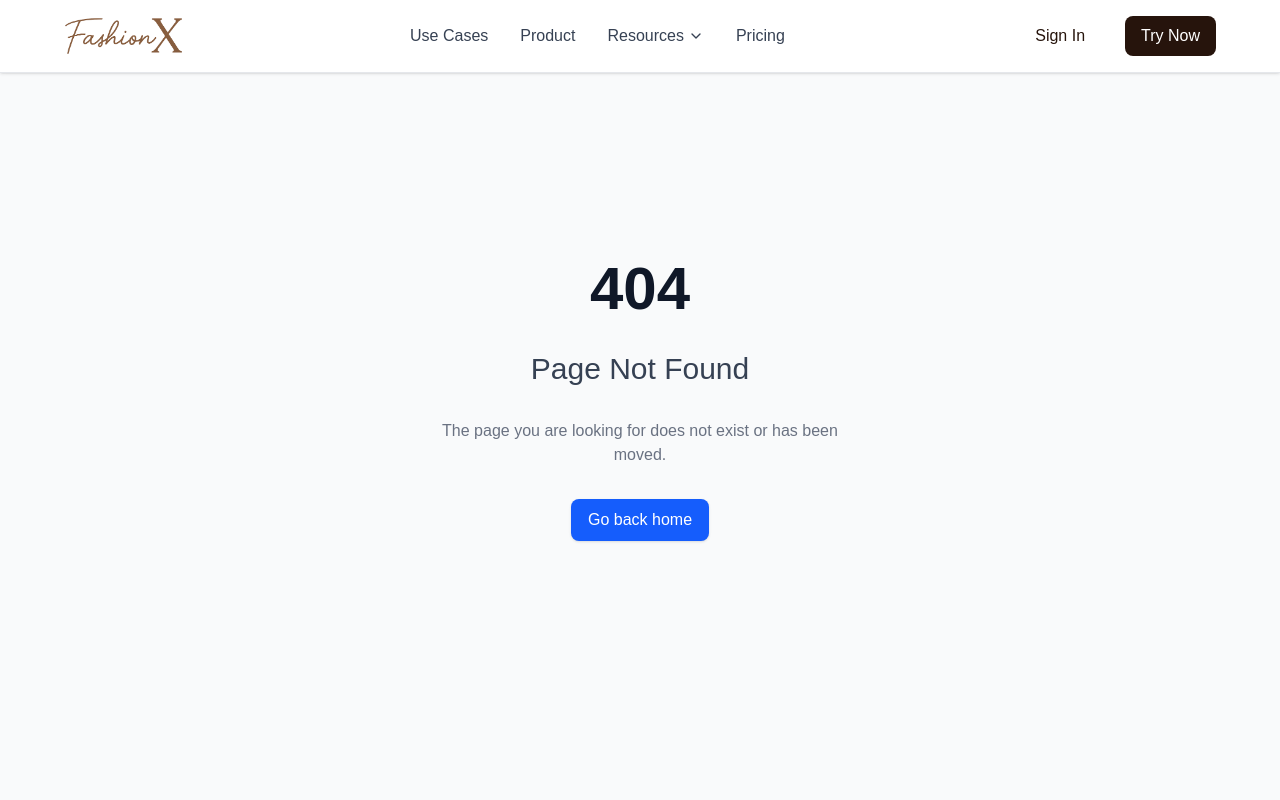
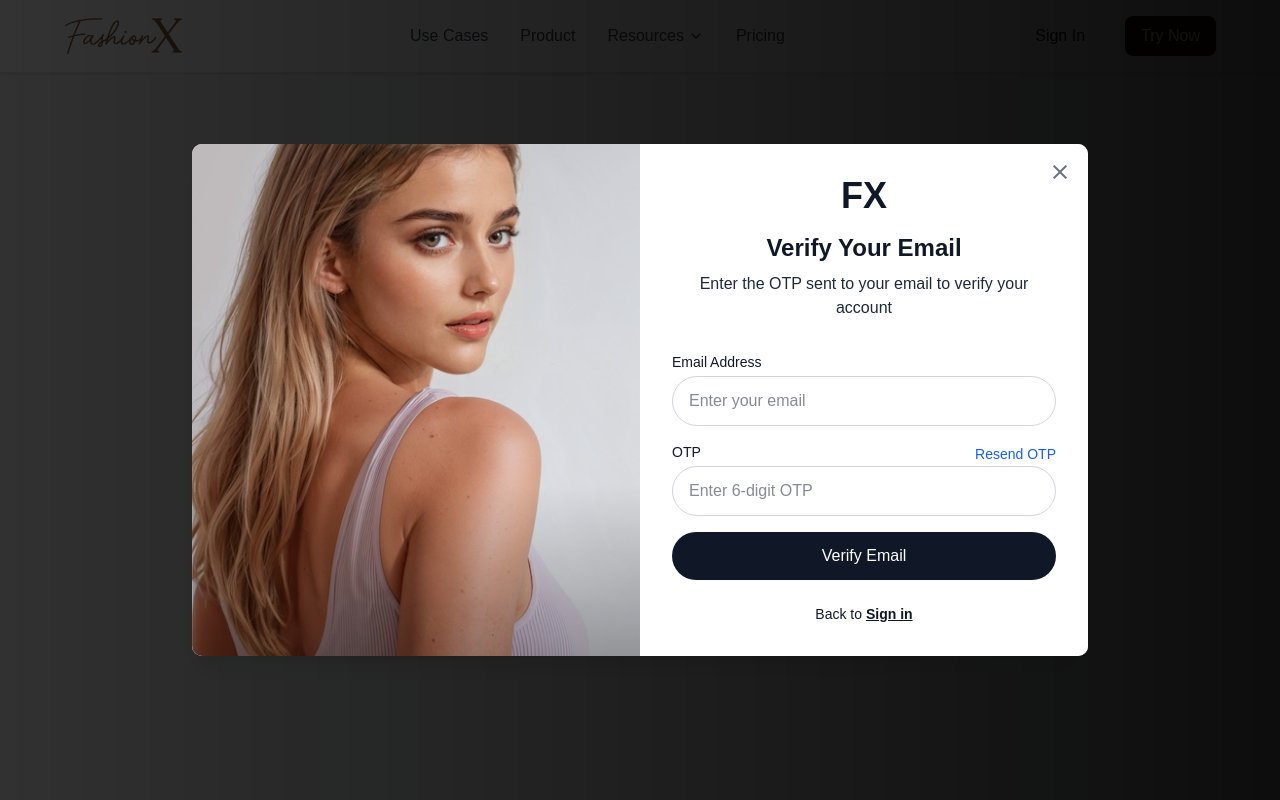
Before and after one commit to prashantdesale0219/Deepnex.Fashionex, a Next.js app in the folder frontend/: page /verify in a window 1280 px wide. Before the commit this address had no page. Shown: the top 800 px of the page. Built offline with nearby package versions, Linux system fonts and the light colour scheme; a web font is replaced by a local one.

Commit message:
complate

```diff
--- /dev/null
+++ b/frontend/src/app/verify/page.js
@@ -0,0 +1,23 @@
+'use client';
+import { useState, useEffect } from 'react';
+import { useSearchParams } from 'next/navigation';
+import VerifyOTPModal from '@/components/auth/verify-otp';
+
+export default function VerifyPage() {
+  const [isModalOpen, setIsModalOpen] = useState(true);
+  const searchParams = useSearchParams();
+
+  // Auto-open the verification modal when the page loads
+  useEffect(() => {
+    setIsModalOpen(true);
+  }, []);
+
+  return (
+    <main className="min-h-screen flex items-center justify-center bg-gray-100">
+      <VerifyOTPModal
+        isOpen={isModalOpen}
+        onClose={() => setIsModalOpen(false)}
+      />
+    </main>
+  );
+}
--- a/frontend/src/components/auth/login.jsx
+++ b/frontend/src/components/auth/login.jsx
@@ -22,11 +22,8 @@ const LoginModal = ({ isOpen, onClose, initialMode = 'login' }) => {
     firstName: '',
     lastName: '',
     email: '',
-    password: '',
-    otp: ''
+    password: ''
   });
-
-  const [otpSent, setOtpSent] = useState(false);
 
   // Check if we should show login modal with login tab active
   useEffect(() => {
@@ -46,31 +43,7 @@ const LoginModal = ({ isOpen, onClose, initialMode = 'login' }) => {
     });
   };
 
-  const requestOTP = async () => {
-    if (!formData.email) {
-      toast.error('Please enter your email address');
-      return;
-    }
 
-    setLoading(true);
-
-    try {
-      const baseURL = process.env.NEXT_PUBLIC_API_URL || 'http://localhost:5000';
-      const response = await axios.post(`${baseURL}/api/auth/request-otp`, {
-        email: formData.email
-      });
-
-      if (response.data.success) {
-        setOtpSent(true);
-        toast.success('OTP sent to your email. Please check your inbox.');
-      }
-    } catch (error) {
-      console.error('OTP request error:', error);
-      toast.error(error.response?.data?.message || 'Failed to send OTP. Please try again.');
-    } finally {
-      setLoading(false);
-    }
-  };
 
   const handleSubmit = async (e) => {
     e.preventDefault();
@@ -80,18 +53,10 @@ const LoginModal = ({ isOpen, onClose, initialMode = 'login' }) => {
       const baseURL = process.env.NEXT_PUBLIC_API_URL || 'http://localhost:5000';
 
       if (isLoginMode) {
-        // Check if OTP is provided for login
-        if (!formData.otp && otpSent) {
-          toast.error('Please enter the OTP sent to your email');
-          setLoading(false);
-          return;
-        }
-
-        // Login with OTP
+        // Login without OTP
         const response = await axios.post(`${baseURL}/api/auth/login`, {
           email: formData.email,
-          password: formData.password,
-          otp: formData.otp
+          password: formData.password
         });
 
         if (response.data.success) {
@@ -114,11 +79,9 @@ const LoginModal = ({ isOpen, onClose, initialMode = 'login' }) => {
         });
 
         if (response.data.success) {
-          toast.success('Registration successful! Please check your email for OTP to verify your account.');
-          setVerificationMessage('An OTP has been sent to your email. Please use it to login.');
-          setIsLoginMode(true);
-          setOtpSent(true);
-          setFormData({ ...formData, firstName: '', lastName: '', password: '' });
+          toast.success('Registration successful! Please verify your email to activate your account.');
+          // Redirect to verification page with email
+          router.push(`/verify?email=${encodeURIComponent(formData.email)}`);
         }
       }
     } catch (error) {
@@ -142,13 +105,11 @@ const LoginModal = ({ isOpen, onClose, initialMode = 'login' }) => {
   const toggleAuthMode = () => {
     setIsLoginMode(!isLoginMode);
     setShowEmailForm(false);
-    setOtpSent(false);
     setFormData({
       firstName: '',
       lastName: '',
       email: '',
-      password: '',
-      otp: ''
+      password: ''
     });
   };
 
@@ -304,30 +265,12 @@ const LoginModal = ({ isOpen, onClose, initialMode = 'login' }) => {
                 <div className="flex items-center justify-between mb-4">
                   <button
                     type="button"
-                    onClick={requestOTP}
-                    disabled={loading || !formData.email}
+                    onClick={() => router.push(`/verify?email=${encodeURIComponent(formData.email)}`)}
+                    disabled={!formData.email}
                     className="text-sm text-blue-600 hover:text-blue-800 font-medium"
                   >
-                    {otpSent ? 'Resend OTP' : 'Get OTP'}
+                    Need to verify your email?
                   </button>
-                </div>
-              )}
-
-              {(otpSent || isLoginMode) && (
-                <div className="mb-4">
-                  <label htmlFor="otp" className="block text-sm font-medium text-gray-900 mb-1">
-                    OTP
-                  </label>
-                  <input
-                    type="text"
-                    id="otp"
-                    name="otp"
-                    value={formData.otp}
-                    onChange={handleChange}
-                    placeholder="Enter 6-digit OTP"
-                    maxLength={6}
-                    className="w-full px-4 py-3 border border-gray-300 rounded-full focus:outline-none focus:ring-2 focus:ring-gray-900 text-gray-900 bg-white"
-                  />
                 </div>
               )}
               <button
--- /dev/null
+++ b/frontend/src/components/auth/verify-otp.jsx
@@ -0,0 +1,213 @@
+'use client';
+import React, { useState, useEffect } from 'react';
+import { useRouter, useSearchParams } from 'next/navigation';
+import Image from 'next/image';
+import axios from 'axios';
+import { toast } from 'react-toastify';
+import { IoMdClose } from 'react-icons/io';
+
+const VerifyOTPModal = ({ isOpen, onClose }) => {
+  const router = useRouter();
+  const searchParams = useSearchParams();
+  const [loading, setLoading] = useState(false);
+  const [formData, setFormData] = useState({
+    email: '',
+    otp: ''
+  });
+
+  // Get email from URL params if available
+  useEffect(() => {
+    const email = searchParams.get('email');
+    if (email) {
+      setFormData(prev => ({ ...prev, email }));
+    }
+  }, [searchParams]);
+
+  if (!isOpen) return null;
+
+  const handleChange = (e) => {
+    setFormData({
+      ...formData,
+      [e.target.name]: e.target.value
+    });
+  };
+
+  const requestOTP = async () => {
+    if (!formData.email) {
+      toast.error('Please enter your email address');
+      return;
+    }
+
+    setLoading(true);
+
+    try {
+      const baseURL = process.env.NEXT_PUBLIC_API_URL || 'http://localhost:5000';
+      const response = await axios.post(`${baseURL}/api/auth/resend-otp`, {
+        email: formData.email
+      });
+
+      if (response.data.success) {
+        toast.success('OTP sent to your email. Please check your inbox.');
+      }
+    } catch (error) {
+      console.error('OTP request error:', error);
+      toast.error(error.response?.data?.message || 'Failed to send OTP. Please try again.');
+    } finally {
+      setLoading(false);
+    }
+  };
+
+  const handleSubmit = async (e) => {
+    e.preventDefault();
+
+    if (!formData.email || !formData.otp) {
+      toast.error('Please enter both email and OTP');
+      return;
+    }
+
+    setLoading(true);
+
+    try {
+      const baseURL = process.env.NEXT_PUBLIC_API_URL || 'http://localhost:5000';
+
+      // Verify email with OTP
+      const response = await axios.post(`${baseURL}/api/auth/verify-email`, {
+        email: formData.email,
+        otp: formData.otp
+      });
+
+      if (response.data.success) {
+        toast.success('Email verified successfully!');
+        // Redirect to login page after successful verification
+        setTimeout(() => {
+          onClose();
+          router.push('/?login=true');
+        }, 1500);
+      }
+    } catch (error) {
+      console.error('Verification error:', error);
+      toast.error(error.response?.data?.message || 'Verification failed. Please try again.');
+    } finally {
+      setLoading(false);
+    }
+  };
+
+  return (
+    <div className="fixed inset-0 z-50 flex items-center justify-center bg-gradient-to-r from-black/80 to-black/95 p-4">
+      <div className="relative bg-white rounded-lg shadow-xl overflow-hidden w-full max-w-sm sm:max-w-md md:max-w-4xl flex flex-col md:flex-row">
+        {/* Close button */}
+        <button
+          onClick={onClose}
+          className="absolute top-3 sm:top-4 right-3 sm:right-4 text-gray-500 hover:text-gray-700 z-10"
+        >
+          <IoMdClose size={20} className="sm:w-6 sm:h-6" />
+        </button>
+
+        {/* Image section */}
+        <div className="hidden md:block md:w-1/2 relative">
+          <div className="h-full min-h-[400px]">
+            <Image
+              src="/assets/images/login-image.jpg"
+              alt="Fashion model"
+              fill
+              style={{ objectFit: 'cover' }}
+              priority
+            />
+          </div>
+        </div>
+
+        {/* Verification form section */}
+        <div className="w-full md:w-1/2 p-8 flex flex-col justify-center bg-white shadow-lg">
+          <div className="text-center mb-8">
+            <div className="flex justify-center mb-4">
+              <div className="text-4xl font-bold text-gray-900">FX</div>
+            </div>
+            <h2 className="text-2xl font-bold mb-2 text-gray-900">
+              Verify Your Email
+            </h2>
+            <p className="text-gray-800 font-medium">
+              Enter the OTP sent to your email to verify your account
+            </p>
+          </div>
+
+          <form onSubmit={handleSubmit} className="space-y-4">
+            <div>
+              <label htmlFor="email" className="block text-sm font-medium text-gray-900 mb-1">
+                Email Address
+              </label>
+              <input
+                type="email"
+                id="email"
+                name="email"
+                value={formData.email}
+                onChange={handleChange}
+                placeholder="Enter your email"
+                className="w-full px-4 py-3 border border-gray-300 rounded-full focus:outline-none focus:ring-2 focus:ring-gray-900 text-gray-900 bg-white"
+                required
+              />
+            </div>
+
+            <div className="mb-4">
+              <div className="flex items-center justify-between">
+                <label htmlFor="otp" className="block text-sm font-medium text-gray-900 mb-1">
+                  OTP
+                </label>
+                <button
+                  type="button"
+                  onClick={requestOTP}
+                  disabled={loading || !formData.email}
+                  className="text-sm text-blue-600 hover:text-blue-800 font-medium"
+                >
+                  {loading ? 'Sending...' : 'Resend OTP'}
+                </button>
+              </div>
+              <input
+                type="text"
+                id="otp"
+                name="otp"
+                value={formData.otp}
+                onChange={handleChange}
+                placeholder="Enter 6-digit OTP"
+                maxLength={6}
+                className="w-full px-4 py-3 border border-gray-300 rounded-full focus:outline-none focus:ring-2 focus:ring-gray-900 text-gray-900 bg-white"
+                required
+              />
+            </div>
+
+            <button
+              type="submit"
+              disabled={loading}
+              className="w-full bg-gray-900 text-white rounded-full py-3 px-4 hover:bg-gray-800 transition-colors font-medium disabled:opacity-50 disabled:cursor-not-allowed"
+            >
+              {loading ? (
+                <div className="flex items-center justify-center">
+                  <div className="animate-spin rounded-full h-4 w-4 border-b-2 border-white mr-2"></div>
+                  Verifying...
+                </div>
+              ) : (
+                'Verify Email'
+              )}
+            </button>
+          </form>
+
+          <div className="mt-6 text-center text-sm text-gray-900">
+            <p>
+              Back to{' '}
+              <button
+                onClick={() => {
+                  onClose();
+                  router.push('/?login=true');
+                }}
+                className="text-gray-900 font-bold underline"
+              >
+                Sign in
+              </button>
+            </p>
+          </div>
+        </div>
+      </div>
+    </div>
+  );
+};
+
+export default VerifyOTPModal;
```
Also changed, not shown: 1 other file (tests, documents, lock files or other folders).
